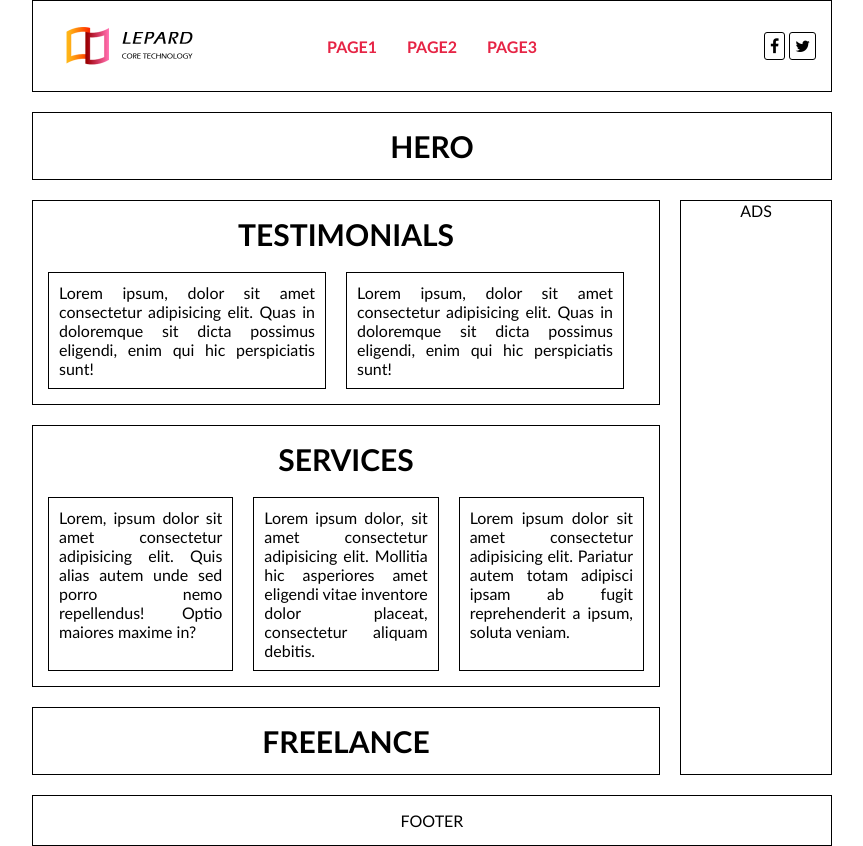
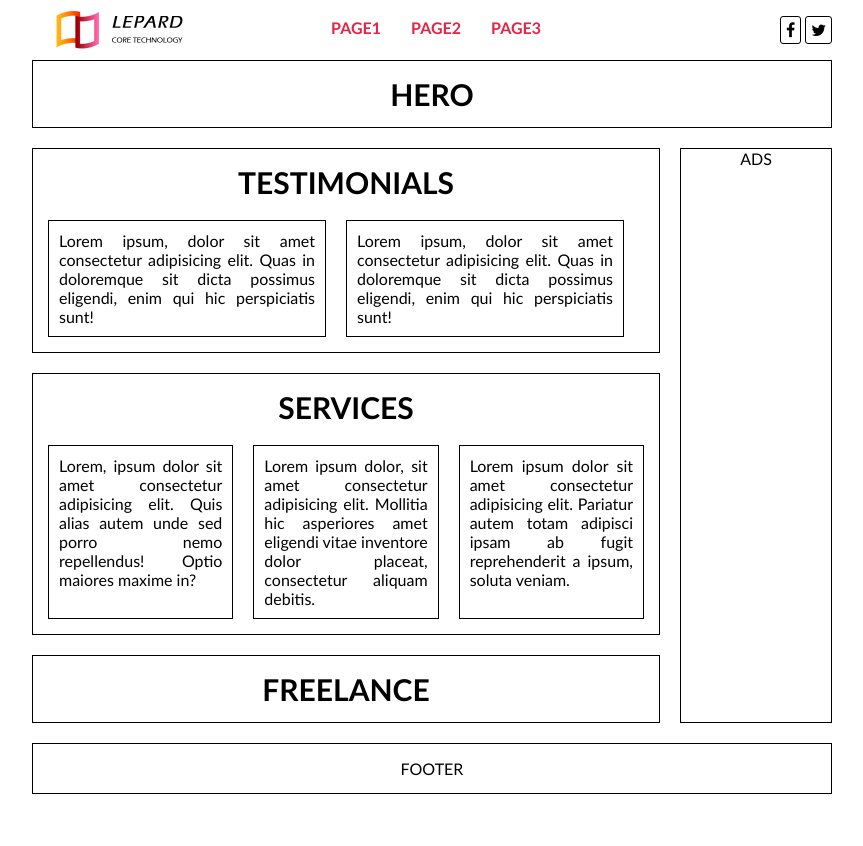
Before and after one commit to agnekauk/19-grid-homework, a website: page index.html in a window 1280 px wide. Shown: the whole page, without its empty margins (208-1071 px from the left). After the commit the page ends 800 px from the top, so only its background shows below. Drawn offline with Linux system fonts and the light colour scheme.

Commit message:
Navigation position update

```diff
--- a/css/home.css
+++ b/css/home.css
@@ -10,12 +10,41 @@ body {
     font-family: 'Gill Sans', 'Gill Sans MT', Calibri, 'Trebuchet MS',
         sans-serif;
 }
+main {
+    grid-column-start: 2;
+}
+.header {
+    display: grid;
+    position: sticky;
+    top: 0;
+    background-color: #fff;
+}
+.image {
+    margin-left: calc(50% - 88px);
+    height: 50px;
+    padding: 5px;
+}
+.socials {
+    text-align: center;
+    display: none;
+}
+.fa {
+    text-align: center;
+    text-decoration: none;
+    color: #000;
+    border: 1px solid;
+    border-radius: 3px;
+    padding: 5px;
+}
+.fa:hover {
+    color: #fff;
+    background-color: #000;
+    text-decoration: none;
+}
 .container {
     display: grid;
-    grid-column-start: 2;
     gap: 20px;
     grid-template-areas:
-        'header'
         'hero'
         'services'
         'freelance'
@@ -35,31 +64,6 @@ body {
     font-size: 30px;
     font-weight: 600;
     text-align: center;
-}
-.row .image {
-    margin-left: calc(50% - 83px);
-    height: 50px;
-    padding: 5px;
-}
-.nav-top {
-    display: none;
-}
-.socials {
-    text-align: center;
-    display: none;
-}
-.fa {
-    text-align: center;
-    text-decoration: none;
-    color: #000;
-    border: 1px solid;
-    border-radius: 3px;
-    padding: 5px;
-}
-.fa:hover {
-    color: #fff;
-    background-color: #000;
-    text-decoration: none;
 }
 h1 {
     text-align: center;
@@ -90,9 +94,6 @@ a:hover {
     border: 1px solid;
     display: none;
 }
-.header {
-    grid-area: header;
-}
 .services {
     grid-area: services;
 }
@@ -115,14 +116,13 @@ a:hover {
     .container {
         grid-template-columns: 2fr 2fr;
         grid-template-areas:
-            'header header'
             'hero hero'
             'services services'
             'testimonials testimonials'
             'freelance freelance'
             'footer footer';
     }
-    .nav-bottom {
+    .nav {
         display: none;
     }
     .header {
@@ -162,7 +162,6 @@ a:hover {
     .container {
         grid-template-columns: 2fr 2fr 1fr;
         grid-template-areas:
-            'header header header'
             'hero hero hero'
             'testimonials testimonials ads'
             'services services ads'
@@ -184,13 +183,16 @@ a:hover {
     .services > p:nth-child(3) {
         display: block;
     }
-    .nav-top {
+    .header {
+        grid-template-areas: 'image nav nav socials';
+    }
+    .nav {
         display: flex;
-        grid-area: nav-top;
+        position: fixed;
+        top: 3px;
+        right: calc(50% - 124px);
+        justify-content: center;
+        border: none;
         gap: 30px;
-        justify-content: center;
-    }
-    .header {
-        grid-template-areas: 'image nav-top nav-top socials';
     }
 }
--- a/index.html
+++ b/index.html
@@ -10,19 +10,20 @@
 </head>
 
 <body>
-    <main class="container">
-        <header class="row header">
+    <main>
+        <header class="header">
             <img src="./img/2.png" alt="Logo" class="image">
-            <nav class="nav-top">
+            <!-- <nav class="nav">
                 <a href="#">PAGE1</a>
                 <a href="#">PAGE2</a>
                 <a href="#">PAGE3</a>
-            </nav>
+            </nav> -->
             <div class=socials>
                 <a href="#" class="fa fa-facebook"></a>
                 <a href="#" class="fa fa-twitter"></a>
             </div>
         </header>
+        <section class="container">
             <div class="row hero">
                 <div class="title">HERO</div>
             </div>
@@ -42,11 +43,12 @@
                 <p>Lorem ipsum, dolor sit amet consectetur adipisicing elit. Quas in doloremque sit dicta possimus eligendi, enim qui hic perspiciatis sunt!</p>
             </div>
             <footer class="row footer-content">FOOTER</footer>
-        <nav class="row nav-bottom">
+            <nav class="row nav">
                 <a href="#">PAGE1</a>
                 <a href="#">PAGE2</a>
                 <a href="#">PAGE3</a>
             </nav>
+        </section>
     </main>
 </body>
 
```
Lines whose indentation alone changed are shown as unchanged.
